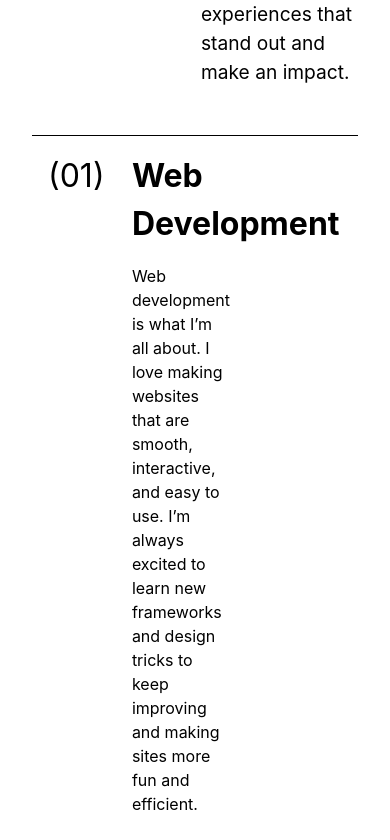
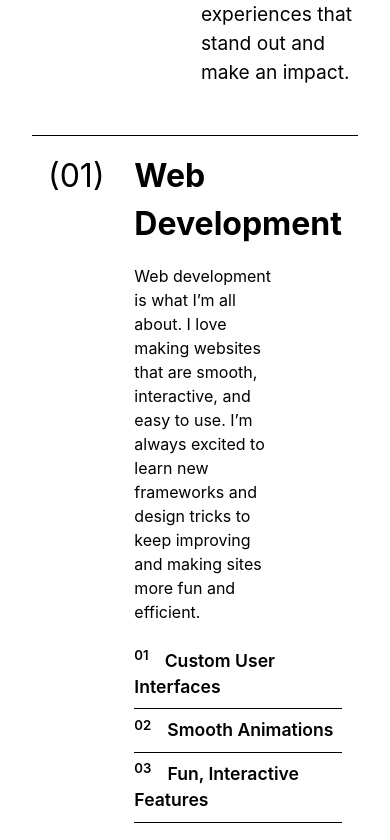
Before and after one commit to BigDaveCoding/react-practice, a React (Vite) app in the folder my-first-react-project/: page / in a window 390 px wide. Shown: the part 1900-2740 px from the top of the page. Built offline with nearby package versions, Linux system fonts and the light colour scheme.

Commit message:
media query @ 800px max-width. styled service grid items to 1fr 2fr. adjusted margin-top of projects section as it was too big a gap between sections

```diff
--- a/my-first-react-project/src/index.css
+++ b/my-first-react-project/src/index.css
@@ -516,6 +516,10 @@ footer i {
 
   }
 
+  .projects_section {
+    margin: 3rem 0 0 0;
+  }
+
   .projects_grid{
     grid-template-columns: 1fr;
     gap: 2rem;
@@ -524,5 +528,12 @@ footer i {
   .last_project {
     grid-column: span 1;
   }
+  .services_grid {
+    grid-template-columns: 1fr 2fr;
+  }
+
+  .service p {
+    padding: 1rem 4rem 1rem 0;
+  }
 
 }
```
